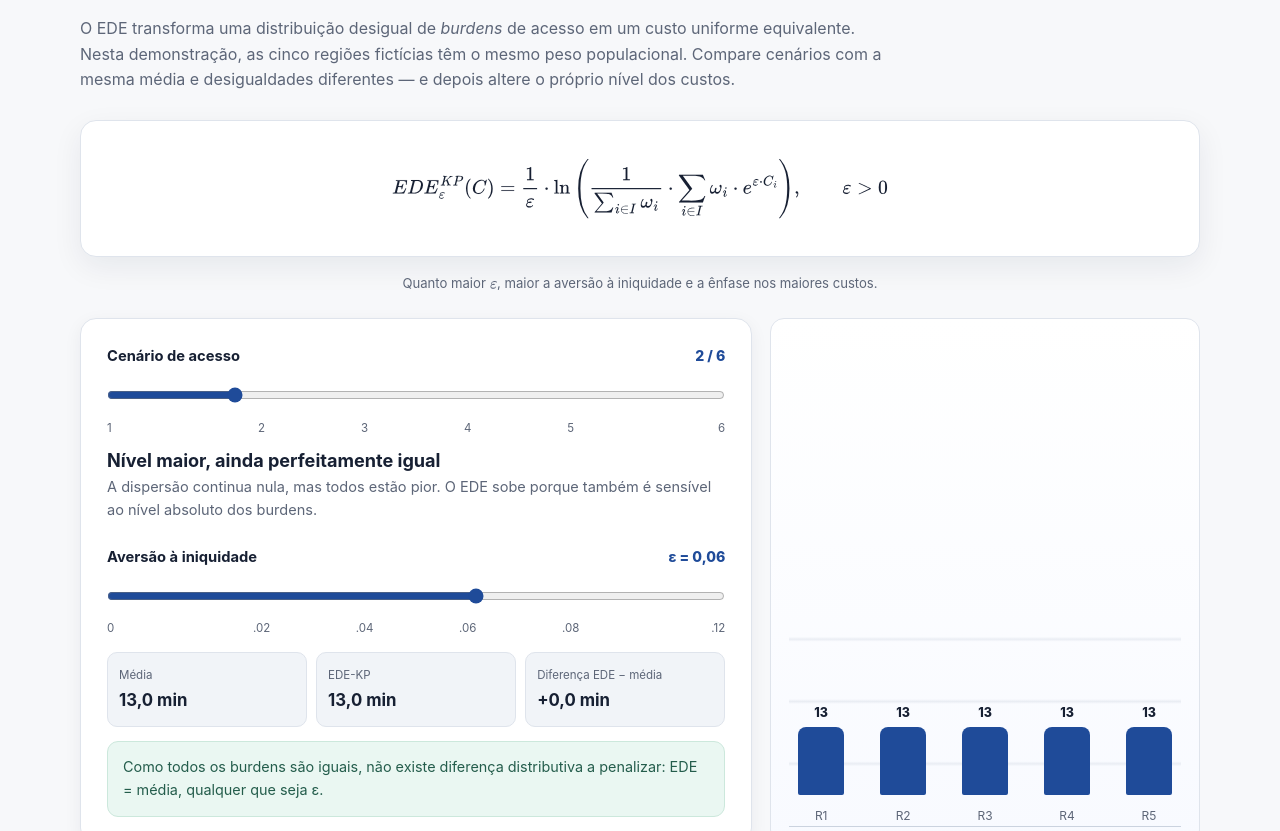
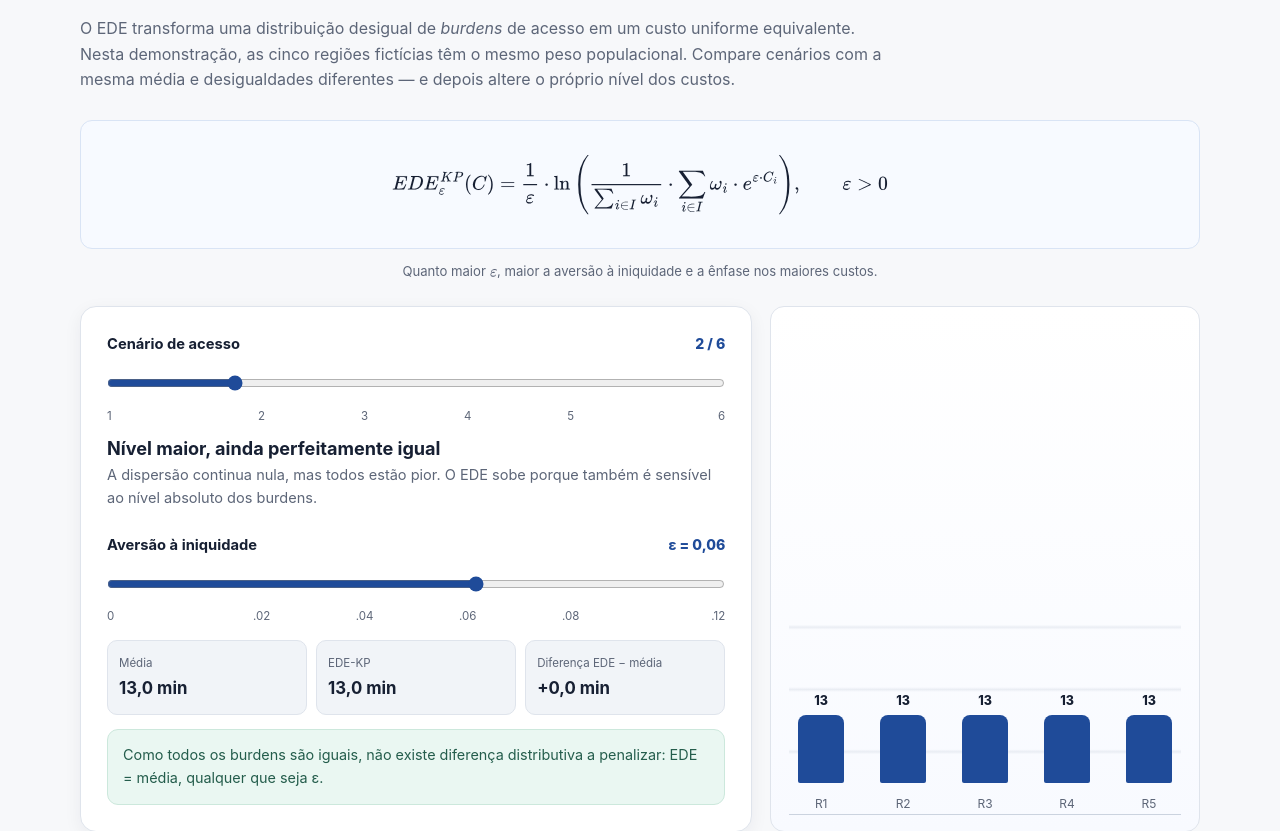
Before and after one commit to uchoaluiz/ic-loc-mamografos, a plain HTML site: page index.html in a window 1280 px wide. Shown: the part 1160-1991 px from the top of the page. Drawn offline with nearby package versions, Linux system fonts and the light colour scheme.

Commit message:
feat: adjusts horizontal rool in expressions blocks

```diff
--- a/index.html
+++ b/index.html
@@ -401,22 +401,20 @@
     .equation {
       width: 100%;
       max-width: 100%;
-      min-width: 0;
-
       overflow-x: auto;
       overflow-y: hidden;
-
-      margin: 20px 0;
-      padding: 22px;
-
-      background: var(--surface);
-      border: 1px solid var(--line);
-      border-radius: var(--radius);
-      box-shadow: var(--shadow);
+      margin: 16px 0;
+      padding: 18px 16px;
+      background: var(--surface-accent);
+      border: 1px solid #d9e4f5;
+      border-radius: 12px;
       text-align: center;
-
       -webkit-overflow-scrolling: touch;
       overscroll-behavior-x: contain;
+    }
+
+    .equation mjx-container {
+      min-width: max-content;
     }
 
     .equation-note {
```
